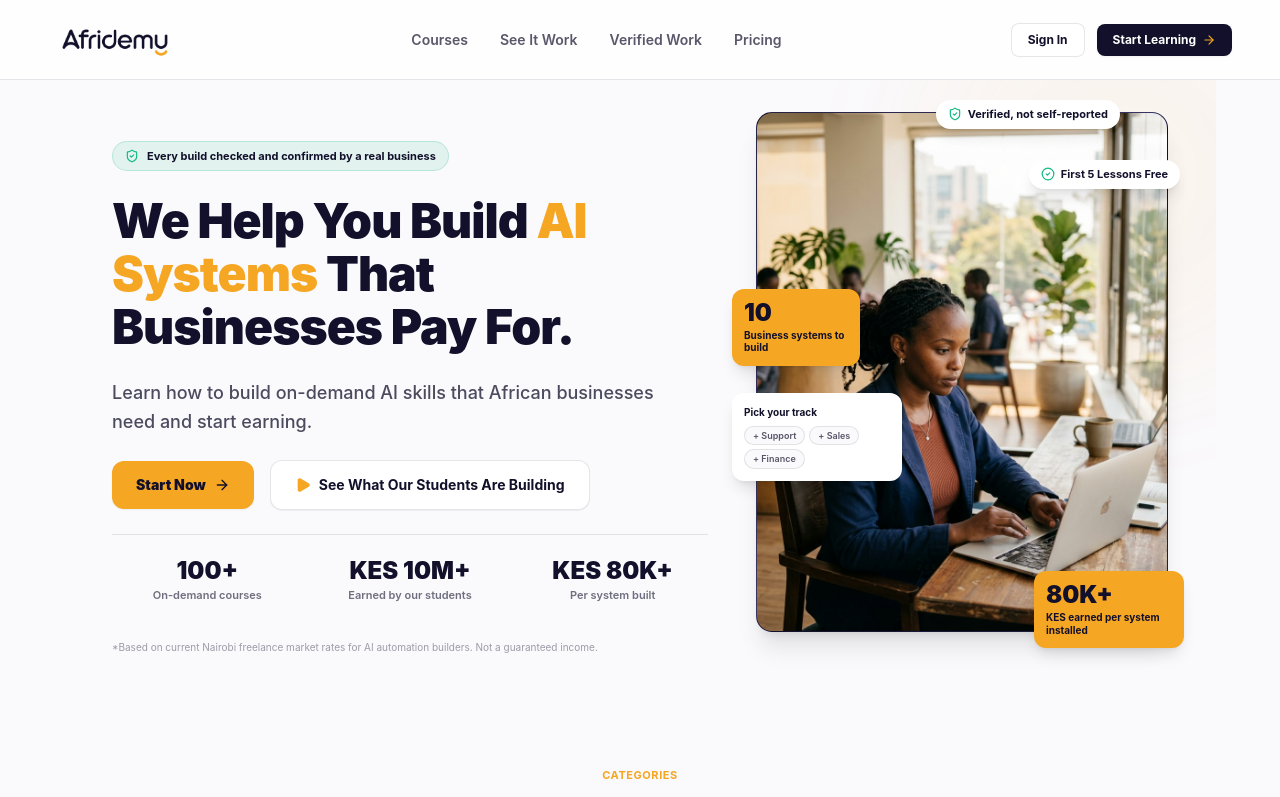
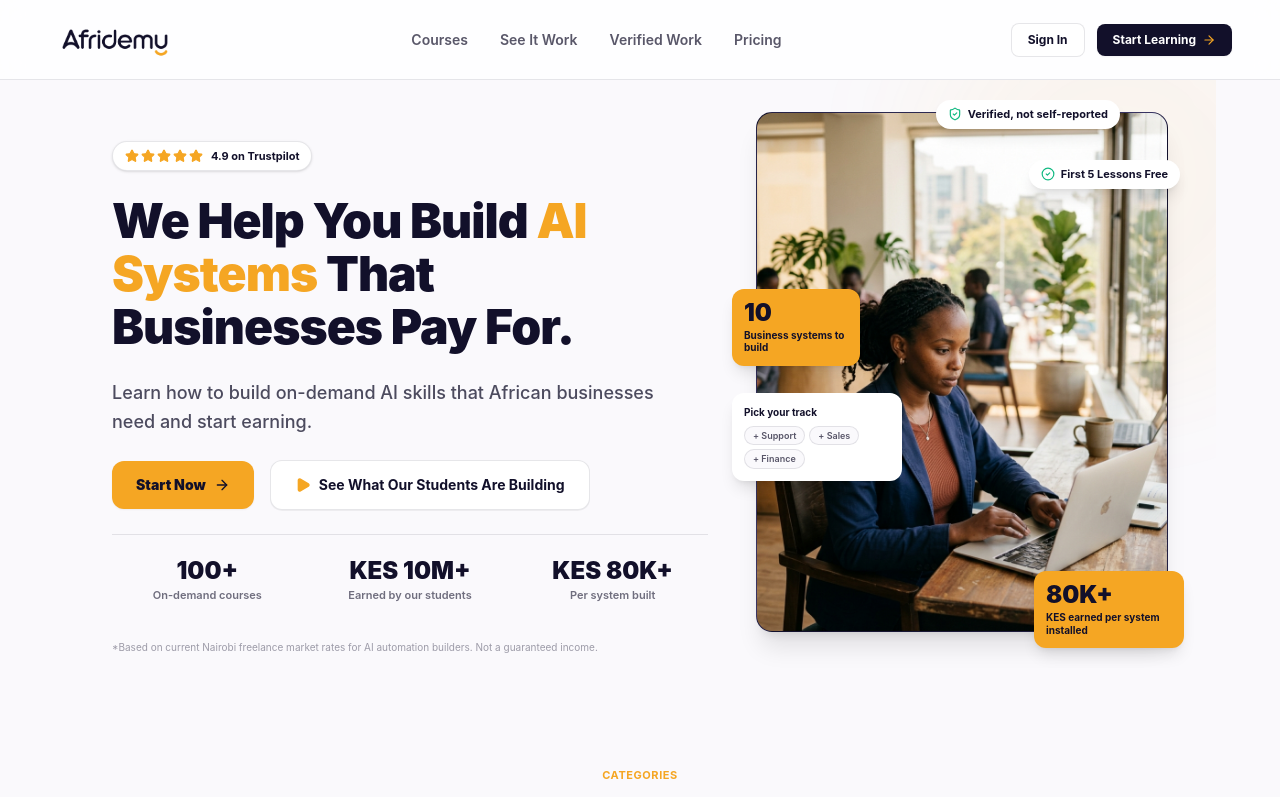
Before and after one commit to manuelmoureh/africademy-learning-platform, a React (Vite) app: page / in a window 1280 px wide. Shown: the top 797 px of the page. Built offline with nearby package versions, Linux system fonts and the light colour scheme; a web font is replaced by a local one.

Commit message:
Replace trust pill with a Trustpilot rating placeholder
5-star row + "4.9 on Trustpilot" per founder direction, flagged as a
placeholder to swap for the real embedded widget once the Trustpilot
account exists.

```diff
--- a/src/components/LandingPage.tsx
+++ b/src/components/LandingPage.tsx
@@ -2,7 +2,7 @@ import React from 'react';
 import { motion, useReducedMotion } from 'motion/react';
 import {
   ShieldCheck, ArrowRight, Play, CheckCircle2,
-  Check, Users
+  Check, Users, Star
 } from 'lucide-react';
 import { Track } from '../types';
 import { TrackIcon } from '../utils/trackIcons';
@@ -94,11 +94,14 @@ export const LandingPage: React.FC<LandingPageProps> = ({
 
           {/* Left Column: Heading & CTAs */}
           <div className="lg:col-span-7 space-y-6">
-            <div className="inline-flex items-center gap-2 px-3 py-1.5 rounded-full bg-[#10B981]/10 border border-[#10B981]/20">
-              <ShieldCheck className="w-3.5 h-3.5 text-[#10B981]" />
-              <span className="text-[11px] font-bold text-[#12102A]">
-                Every build checked and confirmed by a real business
-              </span>
+            {/* Placeholder rating — swap for the real embedded Trustpilot widget once the account exists */}
+            <div className="inline-flex items-center gap-2 px-3 py-1.5 rounded-full bg-white border border-[#12102A]/10 shadow-sm">
+              <div className="flex items-center gap-0.5">
+                {Array.from({ length: 5 }).map((_, i) => (
+                  <Star key={i} className="w-3.5 h-3.5 fill-[#F5A623] text-[#F5A623]" />
+                ))}
+              </div>
+              <span className="text-[11px] font-bold text-[#12102A]">4.9 on Trustpilot</span>
             </div>
 
             <h1 className="text-3xl sm:text-4xl md:text-5xl font-black text-[#12102A] tracking-[-0.02em] leading-[1.1]">
```
